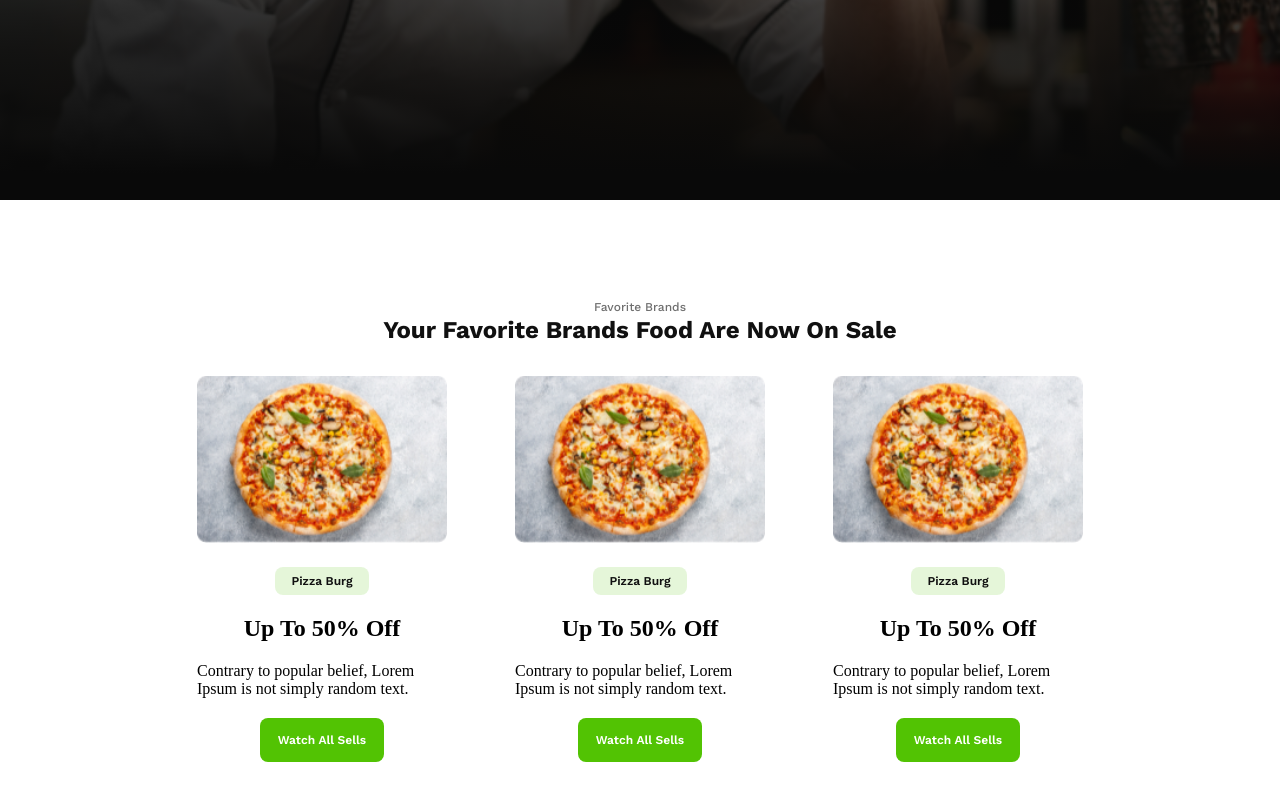
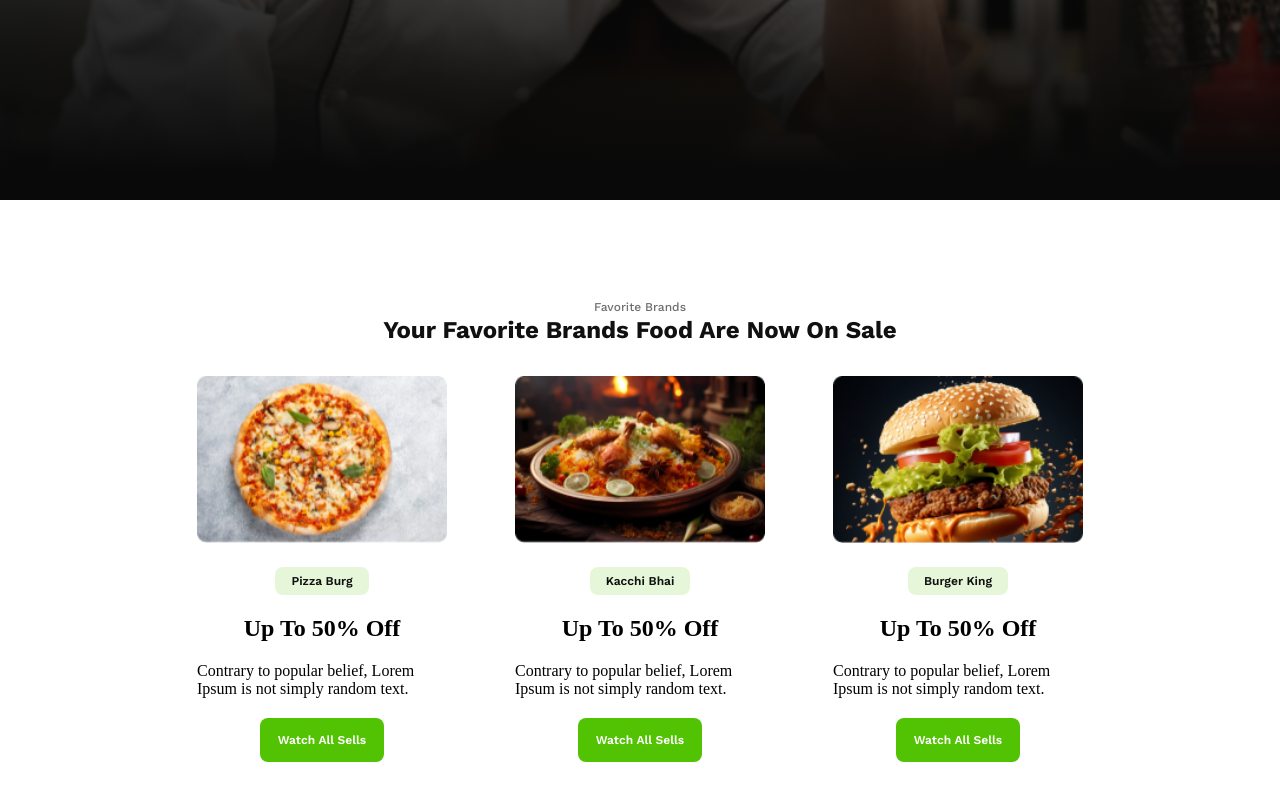
Before and after one commit to asif893461/food-restaurant-project, a plain HTML site: page index.html in a window 1280 px wide. Shown: the part 570-1370 px from the top of the page. Drawn offline with nearby package versions, Linux system fonts and the light colour scheme.

```diff
--- a/index.html
+++ b/index.html
@@ -38,10 +38,10 @@
             </div>
              <div class="card">
                 <div class="image-box">
-                    <img src="assets/pizza.png" alt="">
+                    <img src="assets/biriyani.png" alt="">
                 </div>
                 <div class="shop">
-                    <span>Pizza Burg</span>
+                    <span>Kacchi Bhai</span>
                 </div>
                 <h1>Up To 50% Off</h1>
                 <p>Contrary to popular belief, Lorem Ipsum is not simply random text.</p>
@@ -49,10 +49,10 @@
             </div>
             <div class="card">
                 <div class="image-box">
-                    <img src="assets/pizza.png" alt="">
+                    <img src="assets/burger.png" alt="">
                 </div>
                 <div class="shop">
-                    <span>Pizza Burg</span>
+                    <span>Burger King</span>
                 </div>
                 <h1>Up To 50% Off</h1>
                 <p>Contrary to popular belief, Lorem Ipsum is not simply random text.</p>
--- a/styles/style.css
+++ b/styles/style.css
@@ -97,7 +97,7 @@
     margin-top: 30px;
     display: flex;
     justify-content:space-between;
-
+    /* font-family: Work Sans; */
 }
 .card{
     max-width: 250px;
```
